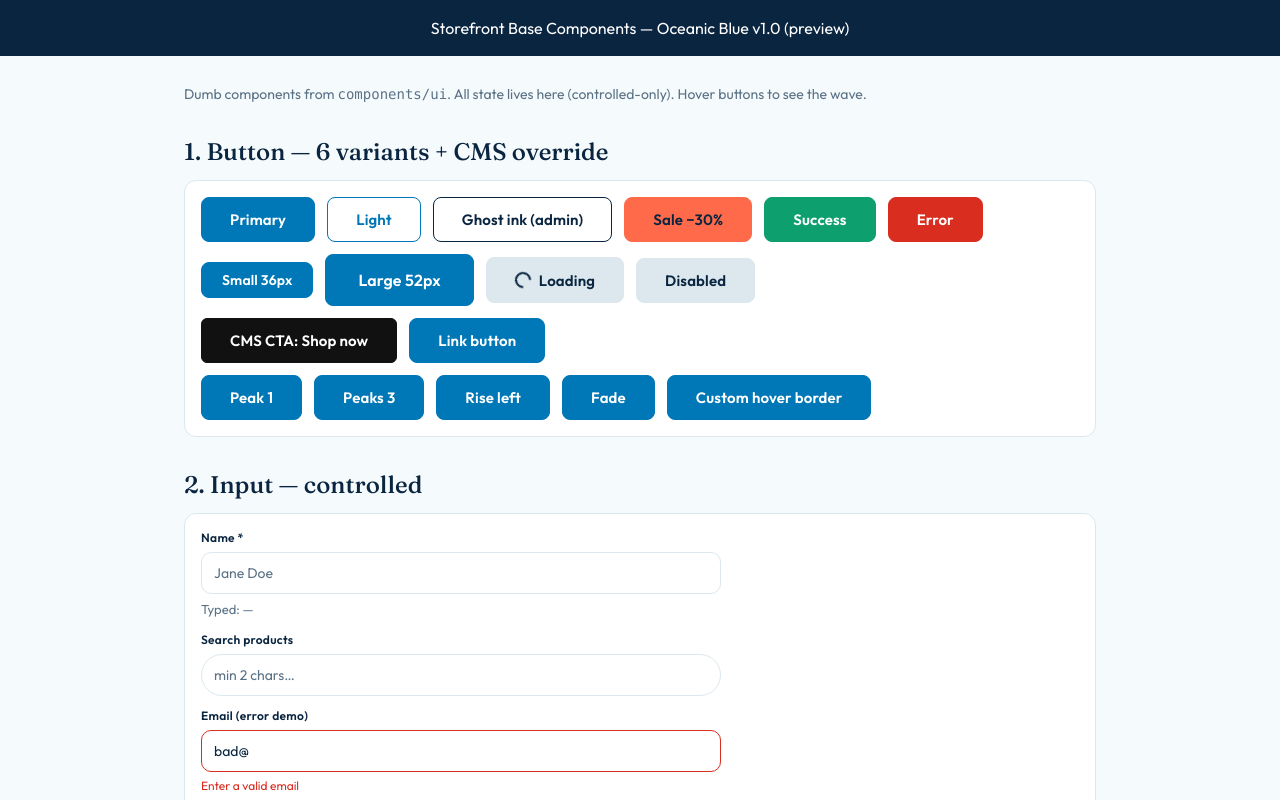
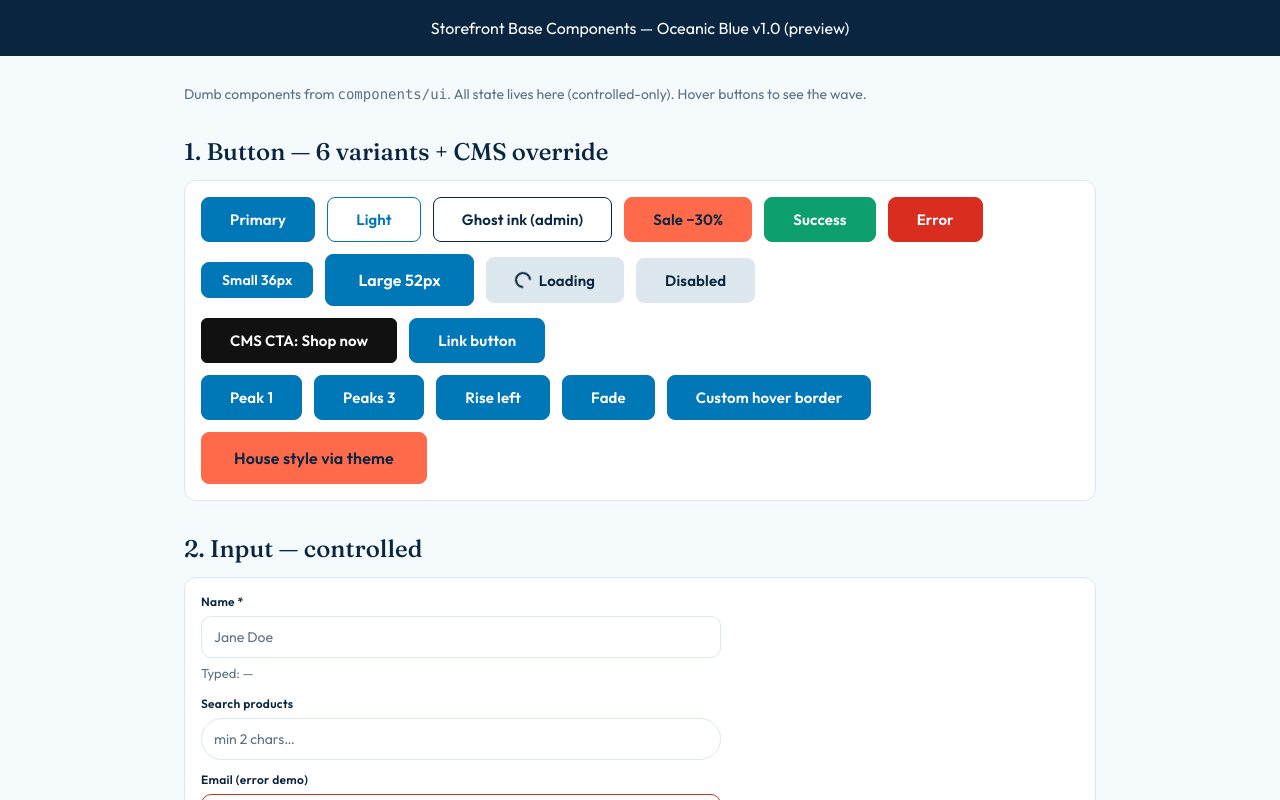
Before and after one commit to E-Commerce-BDA/storefront-frontend, a Next.js app: page /components in a window 1280 px wide. Shown: the top 800 px of the page. Built offline with nearby package versions, Linux system fonts and the light colour scheme.

Commit message:
Feat(showcase): house-style Button demo row
Theme object alone retunes (sale+lg); other demos stay explicit. Local only, unpushed.

```diff
--- a/app/components/page.tsx
+++ b/app/components/page.tsx
@@ -16,6 +16,7 @@ import { useSelectOptions } from "@/app/hooks/useSelectOptions";
 import { createDemoOptions } from "@/lib/select/demoOptions";
 import { createDemoSource, DEMO_CATALOG, DEMO_TRENDING } from "@/lib/search/demoSource";
 import { createDemoQuickAdd } from "@/lib/cart/quickAdd";
+import { DEFAULT_THEME } from "@/lib/cms/themeSettings";
 import {
   Button,
   Input,
@@ -331,6 +332,15 @@ export default function PreviewPage() {
               <Button animation={{ waveOrigin: "left" }}>Rise left</Button>
               <Button animation={{ animationKind: "fade" }}>Fade</Button>
               <Button hoverBorderColor="#023E8A">Custom hover border</Button>
+            </Row>
+            <Row>
+              {/* House-style proof (sf-038): theme object alone retunes an
+                  uncustomized button — sale variant + lg via theme. */}
+              <Button
+                theme={{ ...DEFAULT_THEME.button, defaultVariant: "sale", defaultSize: "lg" }}
+              >
+                House style via theme
+              </Button>
             </Row>
           </div>
         </Card>
```
